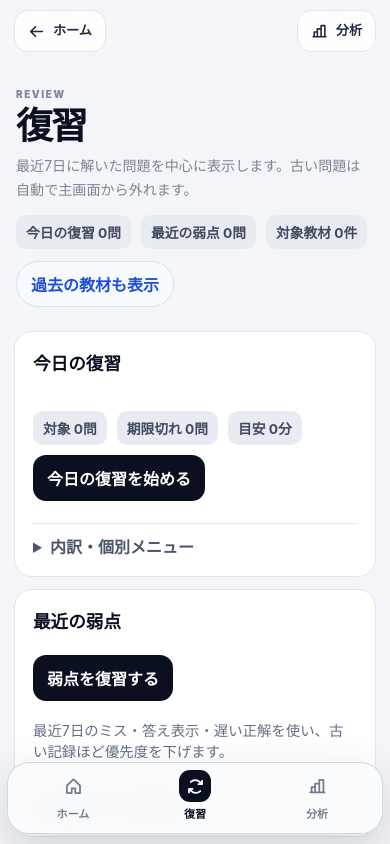
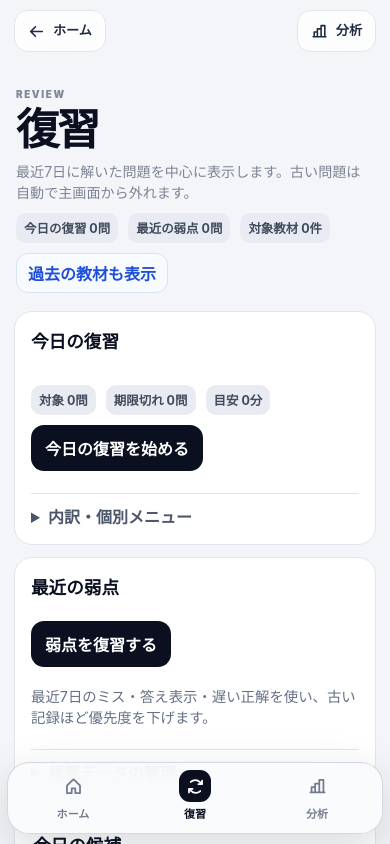
Before and after one commit to stupidsavacan/LoopDeck2, a website built with Vite: page index.html in a window 390 px wide. Both pictures are taken after a click on the button "復習". Shown: the top 844 px of the page. Built offline with nearby package versions, Linux system fonts and the light colour scheme.

Commit message:
Harden compact navigation and Review for short phones

```diff
--- a/src/editorialUi.css
+++ b/src/editorialUi.css
@@ -1269,3 +1269,73 @@ body {
     width: 178px !important;
   }
 }
+
+
+/* Small-height hardening after real Chromium passes */
+.review-screen .hero-card .stats-row {
+  flex-wrap: nowrap !important;
+  overflow-x: auto;
+  scrollbar-width: none;
+}
+.review-screen .hero-card .stats-row::-webkit-scrollbar {
+  display: none;
+}
+.review-screen .hero-card .stats-row span {
+  flex: 0 0 auto;
+  white-space: nowrap;
+}
+.review-screen .review-scope-actions {
+  margin-top: 10px !important;
+}
+.review-screen .review-scope-actions .btn {
+  min-height: 36px !important;
+  padding: 7px 11px !important;
+  border-radius: 12px !important;
+}
+
+@media (max-width: 420px) {
+  .review-screen .hero-card {
+    margin-bottom: 18px !important;
+  }
+  .review-screen .hero-card h1 {
+    font-size: 2.7rem !important;
+  }
+  .review-screen .hero-card > p:not(.eyebrow) {
+    line-height: 1.5 !important;
+  }
+  .review-screen .stats-row {
+    margin-top: 10px !important;
+  }
+  .review-screen .stats-row span {
+    padding: 6px 8px !important;
+    font-size: 0.78rem !important;
+  }
+  .review-screen .action-card {
+    padding: 16px !important;
+  }
+}
+
+@media (max-height: 650px) and (max-width: 760px) {
+  .bottom-nav {
+    bottom: calc(6px + var(--safe-bottom)) !important;
+    padding: 4px !important;
+    border-radius: 19px !important;
+  }
+  .bottom-nav-item {
+    min-height: 48px !important;
+    grid-template-rows: 27px auto !important;
+    border-radius: 13px !important;
+  }
+  .bottom-nav-icon {
+    width: 27px;
+    height: 27px;
+    border-radius: 9px;
+  }
+  .bottom-nav-svg {
+    width: 16px;
+    height: 16px;
+  }
+  .bottom-nav-label {
+    font-size: 0.62rem !important;
+  }
+}
```
